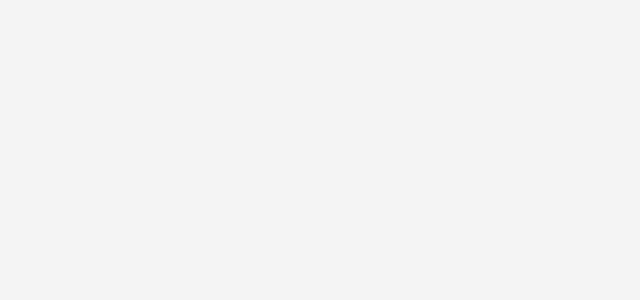
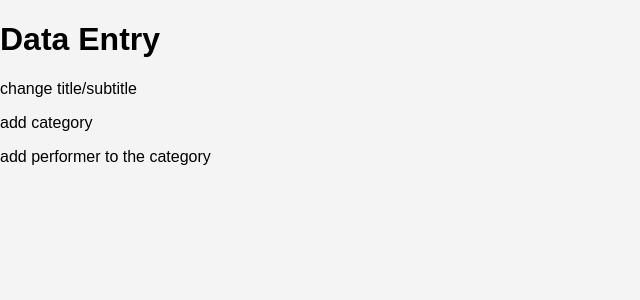
Before and after one commit to leprekon91/marquee, a Vue app in the folder client/: page /data in a window 1280 px wide. Before the commit this address had no page. Shown: the top 300 px of the page, without its empty margins (0-640 px from the left). Built offline with nearby package versions, Linux system fonts and the light colour scheme.

Commit message:
add data view

```diff
--- a/client/src/components/Admin.vue
+++ b/client/src/components/Admin.vue
@@ -3,8 +3,9 @@
         <h1>Admin</h1>
         <p>Manage the competition display here. pick display type, pick performers, category or go to settings</p>
         <div>
-            <router-link to="/settings">Go to Settings</router-link>
-            <router-link to="/display">Go to Display</router-link>
+            <router-link to="/settings">Go to Settings</router-link><br/>
+            <router-link to="/display">Go to Display</router-link><br/>
+            <router-link to="/data">Go to Data Entry</router-link><br/>
         </div>
     </div>
 </template>
--- /dev/null
+++ b/client/src/components/Data.vue
@@ -0,0 +1,8 @@
+<template>
+    <div class="admin">
+        <h1>Data Entry</h1>
+        <p>change title/subtitle</p>
+        <p>add category</p>
+        <p>add performer to the category</p>
+    </div>
+</template>
--- a/client/src/router/index.js
+++ b/client/src/router/index.js
@@ -20,6 +20,11 @@ const routes = [
     name: 'display',
     component: () => import('../components/Display.vue'),
   },
+  {
+    path: '/data',
+    name: 'data',
+    component: () => import('../components/Data.vue'),
+  }
 ]
 
 // Create the router instance
```
